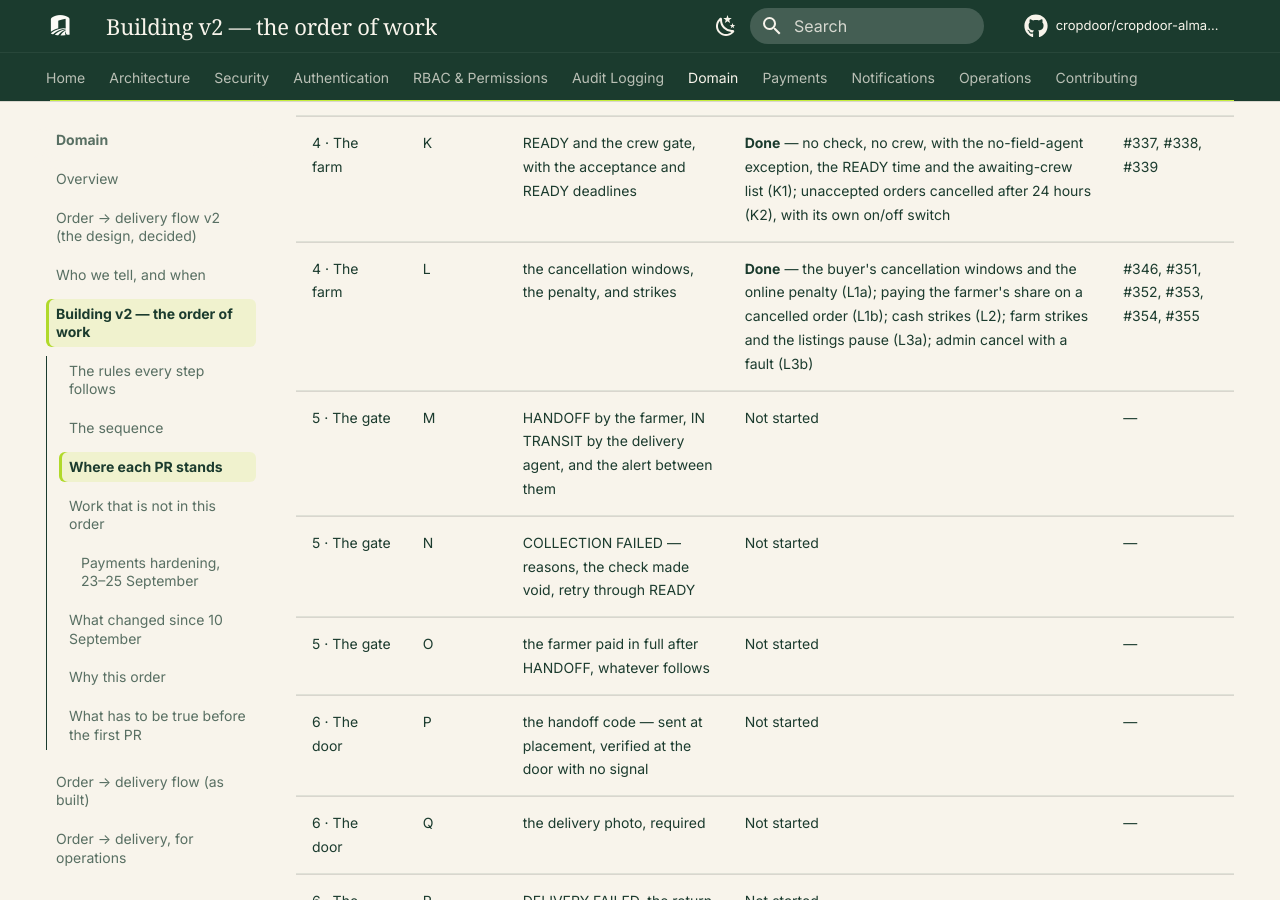
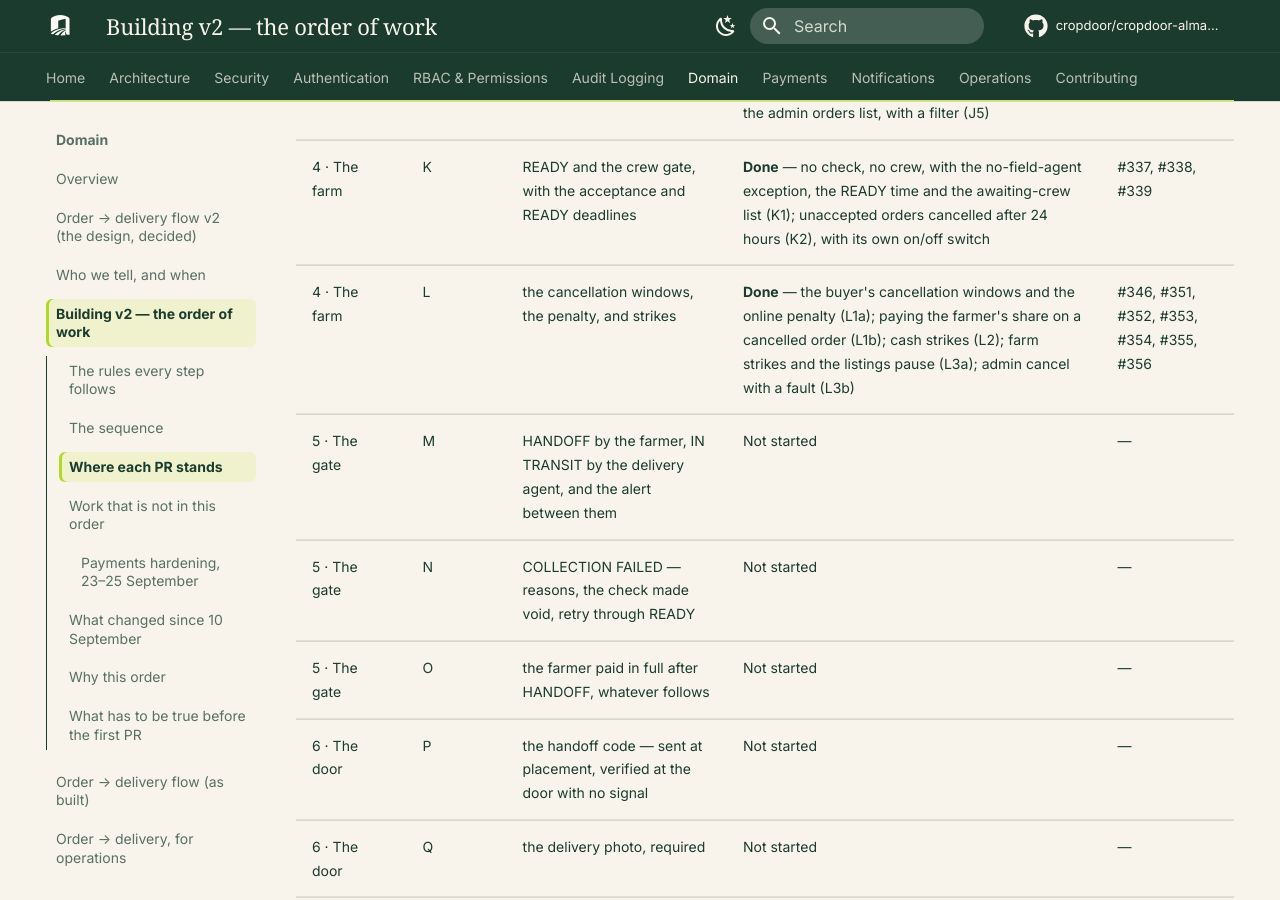
Before and after one commit to cropdoor/cropdoor-almanac, an MkDocs documentation site: the page built from docs/domain/order-delivery-flow-v2-build-order.md, in a window 1280 px wide and 900 px high, scrolled down 7367 px. Built offline with MkDocs 1.6.1 and Material for MkDocs 9.7.7, drawn with Linux system fonts in a browser that asks for light colours; some web fonts are replaced; comment, search, counter and statistics services are not loaded.

Commit message:
L follow-up #356 (cancellation notices)

```diff
--- a/docs/domain/order-delivery-flow-v2-build-order.md
+++ b/docs/domain/order-delivery-flow-v2-build-order.md
@@ -72,7 +72,7 @@ The one place that says what is finished. A PR is **Done** only once it is merge
 | 3 · Money rails | I | refund a cash buyer by mobile money — and collect the buyer payout destination nothing else collects | **Done** | #317 |
 | 4 · The farm | J | the availability check — the form, the photos, the outcomes, the overdue list | **Done** — the check (J1), its outcome acting (J2: Not available cancels free, Short to Admin-Ops), the awaiting-check list with its 8-working-hour deadline (J3); field agents told on acceptance and given their own list (J4); the check's outcome on the admin orders list, with a filter (J5) | #332, #333, #334, #335, #336 |
 | 4 · The farm | K | READY and the crew gate, with the acceptance and READY deadlines | **Done** — no check, no crew, with the no-field-agent exception, the READY time and the awaiting-crew list (K1); unaccepted orders cancelled after 24 hours (K2), with its own on/off switch | #337, #338, #339 |
-| 4 · The farm | L | the cancellation windows, the penalty, and strikes | **Done** — the buyer's cancellation windows and the online penalty (L1a); paying the farmer's share on a cancelled order (L1b); cash strikes (L2); farm strikes and the listings pause (L3a); admin cancel with a fault (L3b) | #346, #351, #352, #353, #354, #355 |
+| 4 · The farm | L | the cancellation windows, the penalty, and strikes | **Done** — the buyer's cancellation windows and the online penalty (L1a); paying the farmer's share on a cancelled order (L1b); cash strikes (L2); farm strikes and the listings pause (L3a); admin cancel with a fault (L3b) | #346, #351, #352, #353, #354, #355, #356 |
 | 5 · The gate | M | HANDOFF by the farmer, IN TRANSIT by the delivery agent, and the alert between them | Not started | — |
 | 5 · The gate | N | COLLECTION FAILED — reasons, the check made void, retry through READY | Not started | — |
 | 5 · The gate | O | the farmer paid in full after HANDOFF, whatever follows | Not started | — |
```
